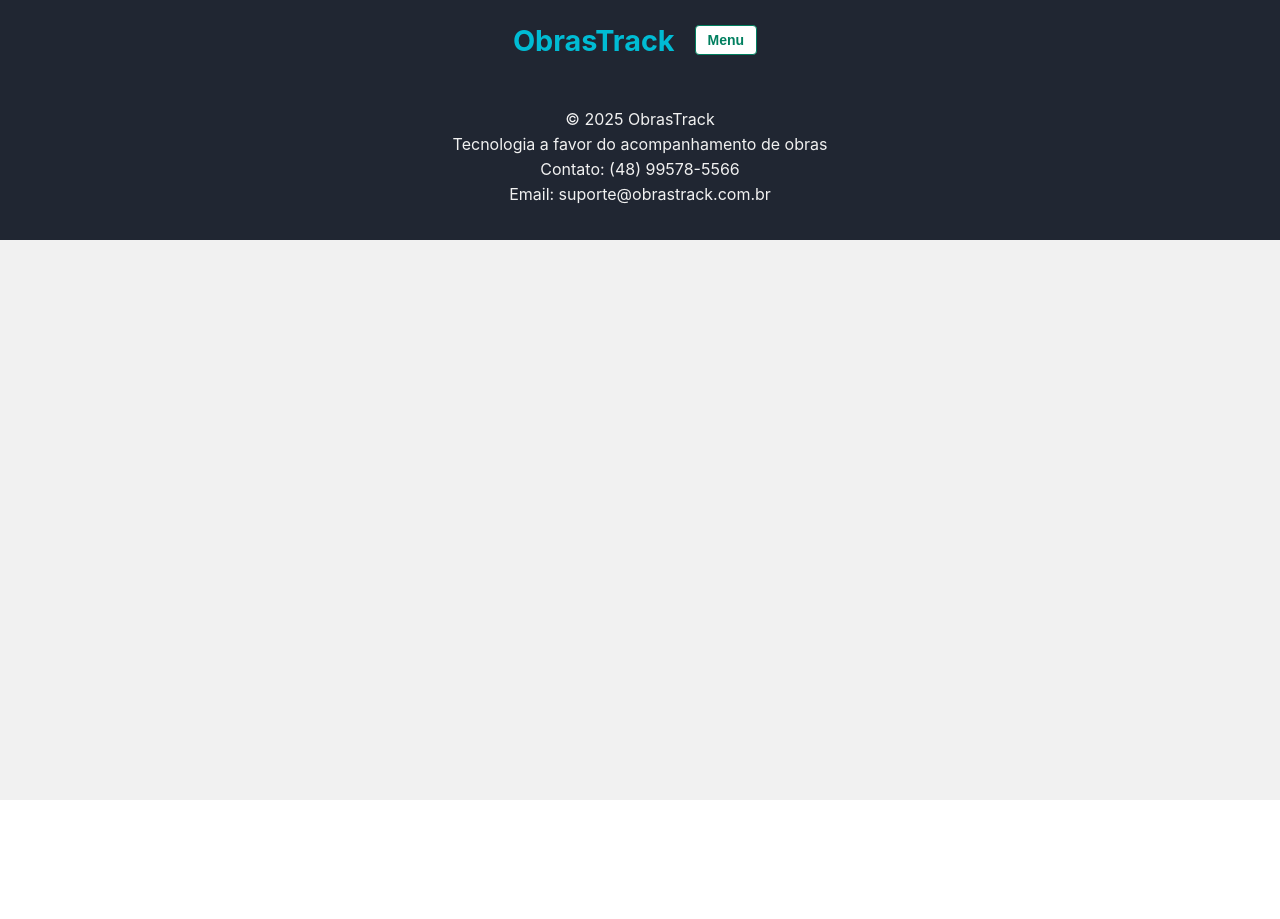
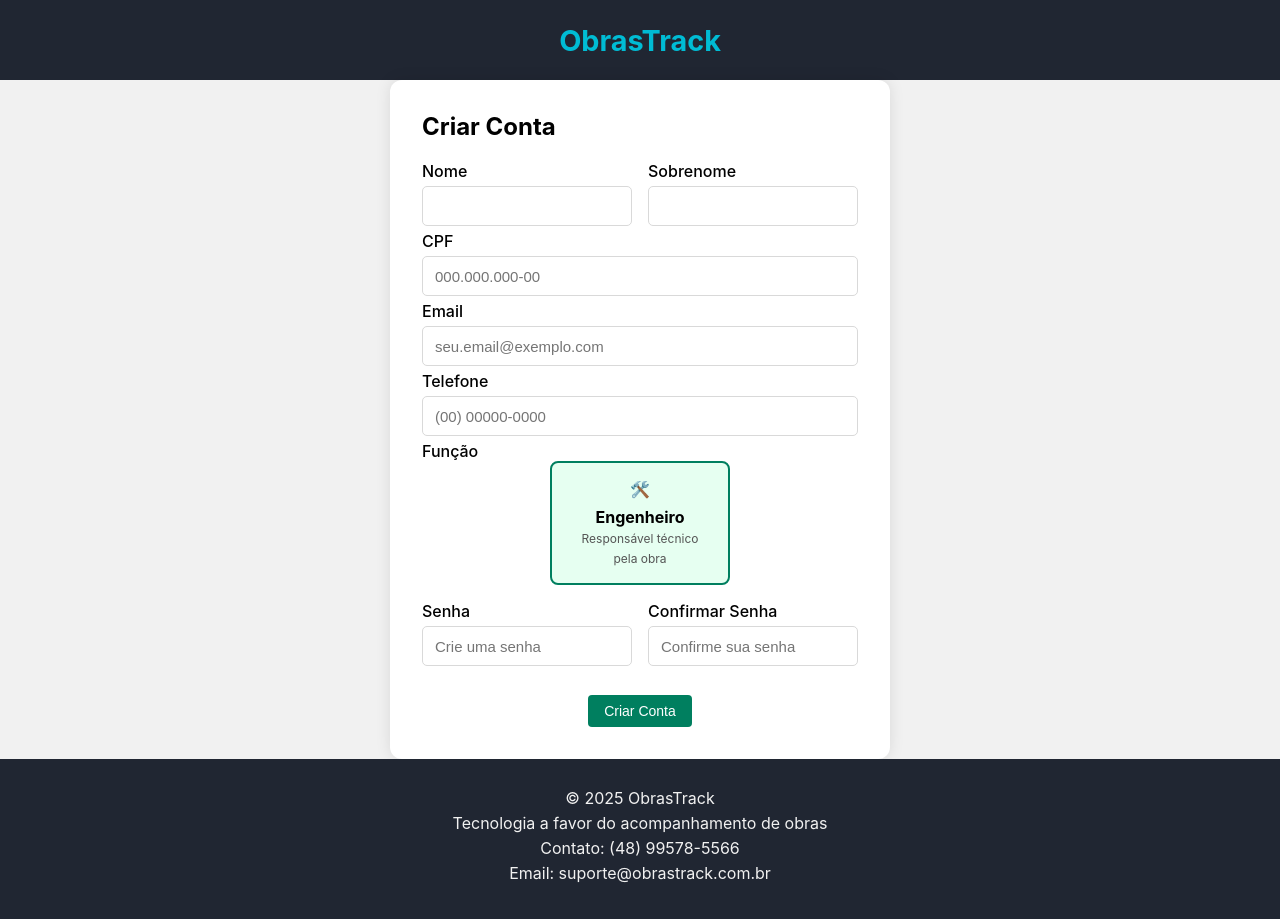
Before and after one commit to marianamarquesg/projeto-aplicado, a React (Create React App) app: page /cadastro in a window 1280 px wide. Before the commit the page ends 800 px from the top, so only its background shows below. Built offline with nearby package versions, Linux system fonts and the light colour scheme.

Commit message:
mais atualizações

```diff
--- a/src/App.js
+++ b/src/App.js
@@ -13,6 +13,9 @@ import CadastroForm from './components/Formulario/CadastroForm';
 import Footer from './components/Footer/Footer';
 import Home from './Pages/Home/Home';
 import CadastroEtapas from './Pages/CadastroEtapas/CadastroEtapas';
+import CadastroUsuario from './Pages/CadastroUsuario/CadastroUsuario';
+
+
 
 
 
@@ -25,7 +28,7 @@ function App() {
     <main class='pages-background'>
       <Routes>
           <Route path="/" element={<Login />} />
-          <Route path="/register" element={<CadastroForm />} />
+          <Route path="/cadastro" element={<CadastroUsuario />} />
           <Route path='/obras' element={<Obras />} />
 
           <Route path='/cadastroobra' element={<CadastroObra />} />
--- /dev/null
+++ b/src/Pages/CadastroUsuario/CadastroUsuario.js
@@ -0,0 +1,12 @@
+import React from 'react';
+import CadastroForm from '../../components/Formulario/CadastroForm';
+
+function CadastroUsuario() {
+  return (
+    <main>
+      <CadastroForm />
+    </main>
+  );
+}
+
+export default CadastroUsuario;
--- a/src/Pages/Login/Login.js
+++ b/src/Pages/Login/Login.js
@@ -53,7 +53,7 @@ function Login() {
       </form>
 
       <p>
-        Não tem uma conta? <Link to="/register">Registre-se</Link>
+        Não tem uma conta? <Link to="/cadastro">Registre-se</Link>
       </p>
 
     </div>
--- a/src/components/MenuHamburguer/MenuHamburguer.js
+++ b/src/components/MenuHamburguer/MenuHamburguer.js
@@ -13,7 +13,7 @@ function MenuHamburguer() {
 
   const toggleMenu = () => setAberto(!aberto);
 
-  const rotasOcultas = ['/', '/register'];
+  const rotasOcultas = ['/', '/cadastro'];
 
   if (rotasOcultas.includes(location.pathname)) {
     return null;
```
